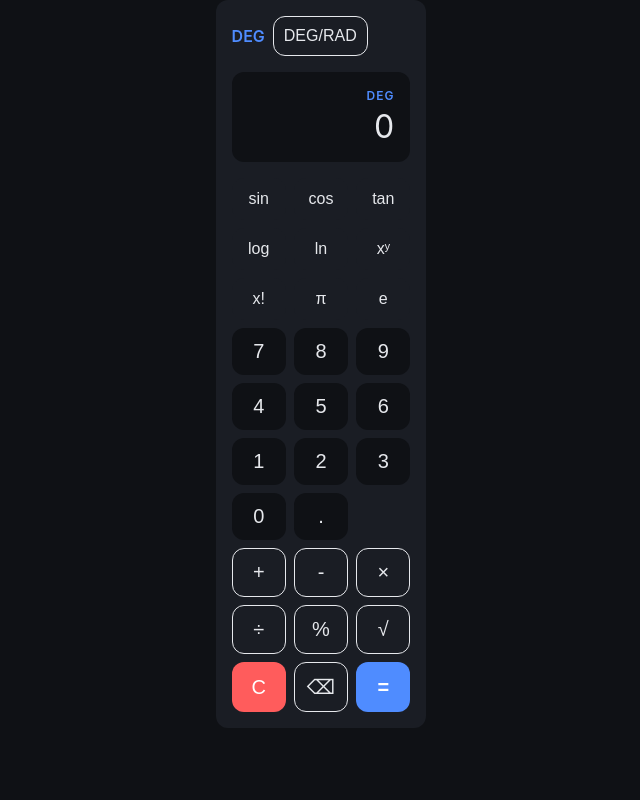
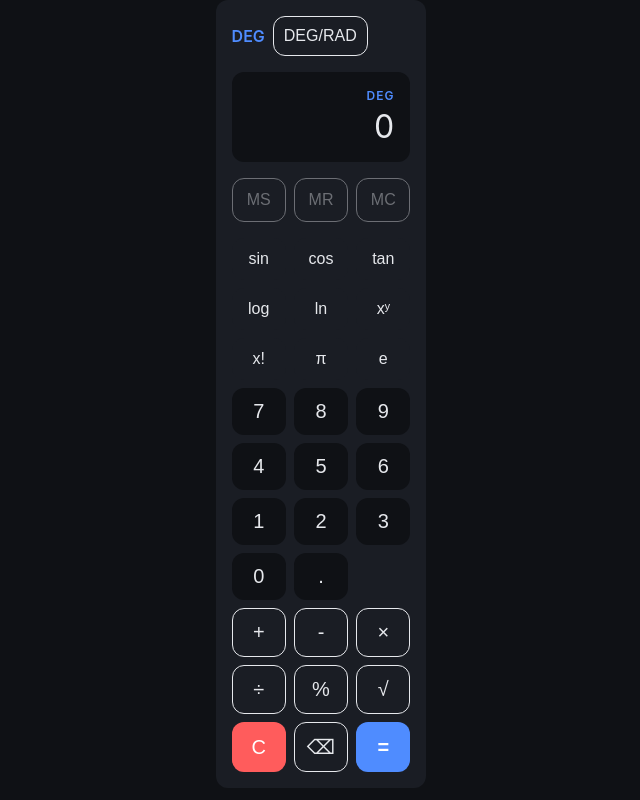
Before and after one commit to RaviTeja-Nexgile/scientific--clculator, a React (Vite) app: page / in a window 1280 px wide. Shown: the whole page, without its empty margins (319-959 px from the left). Built offline with nearby package versions, Linux system fonts and the light colour scheme.

Commit message:
Memory functions (#6)
Fixes #6

```diff
--- a/src/components/Calculator.tsx
+++ b/src/components/Calculator.tsx
@@ -3,6 +3,7 @@ import { evaluate, type AngleMode } from "../evaluator/evaluate";
 import AngleModeToggle from "./AngleModeToggle";
 import Display from "./Display";
 import Keypad from "./Keypad";
+import MemoryButtons from "./MemoryButtons";
 import styles from "./Calculator.module.css";
 
 /** The default angle mode. */
@@ -47,6 +48,13 @@ export default function Calculator() {
       setError(value.message);
     }
   }, [expression, mode]);
+
+  const recall = useCallback(
+    (value: number) => {
+      append(String(value));
+    },
+    [append],
+  );
 
   // Keyboard input: digits, operators, Enter (=), Backspace (delete), Escape (clear).
   useEffect(() => {
@@ -99,6 +107,7 @@ export default function Calculator() {
     <div className={styles.calculator}>
       <AngleModeToggle mode={mode} onModeChange={setMode} />
       <Display expression={expression} result={result} error={error} mode={mode} />
+      <MemoryButtons result={result} onRecall={recall} />
       <Keypad
         onAppend={append}
         onEquals={equals}
--- /dev/null
+++ b/src/components/MemoryButtons.module.css
@@ -0,0 +1,34 @@
+.memoryButtons {
+  display: flex;
+  gap: var(--spacing);
+}
+
+.button {
+  flex: 1;
+  padding: calc(var(--spacing) * 1.5);
+  font-size: 1rem;
+  border: 1px solid var(--text);
+  border-radius: var(--radius);
+  background: var(--surface);
+  color: var(--text);
+  cursor: pointer;
+  transition: filter 0.1s ease;
+}
+
+.button:hover:not(:disabled) {
+  filter: brightness(1.2);
+}
+
+.button:active:not(:disabled) {
+  filter: brightness(0.85);
+}
+
+.button:focus-visible {
+  outline: 2px solid var(--primary);
+  outline-offset: 2px;
+}
+
+.button:disabled {
+  opacity: 0.4;
+  cursor: not-allowed;
+}
--- /dev/null
+++ b/src/components/MemoryButtons.tsx
@@ -0,0 +1,69 @@
+import { useState } from "react";
+import styles from "./MemoryButtons.module.css";
+
+export interface MemoryButtonsProps {
+  /** The current calculation result, or null when there is none to store. */
+  result: number | null;
+  /** Called with the stored value when the user recalls memory. */
+  onRecall: (value: number) => void;
+}
+
+/**
+ * Store, recall and clear for the calculator's single memory value.
+ *
+ * The memory value is held in local state and lives only while the page is
+ * open. "Store" copies the current result into memory; "recall" hands the
+ * stored value back to the parent (which inserts it into the expression) and
+ * does nothing when memory is empty; "clear" empties memory.
+ */
+export default function MemoryButtons({ result, onRecall }: MemoryButtonsProps) {
+  const [memory, setMemory] = useState<number | null>(null);
+
+  const store = () => {
+    if (result !== null) {
+      setMemory(result);
+    }
+  };
+
+  const recall = () => {
+    if (memory !== null) {
+      onRecall(memory);
+    }
+  };
+
+  const clear = () => {
+    setMemory(null);
+  };
+
+  return (
+    <div className={styles.memoryButtons} role="group" aria-label="Memory">
+      <button
+        type="button"
+        className={styles.button}
+        onClick={store}
+        disabled={result === null}
+        aria-label="Memory store"
+      >
+        MS
+      </button>
+      <button
+        type="button"
+        className={styles.button}
+        onClick={recall}
+        disabled={memory === null}
+        aria-label="Memory recall"
+      >
+        MR
+      </button>
+      <button
+        type="button"
+        className={styles.button}
+        onClick={clear}
+        disabled={memory === null}
+        aria-label="Memory clear"
+      >
+        MC
+      </button>
+    </div>
+  );
+}
```
Also changed, not shown: 2 other files (tests, documents, lock files or other folders).
